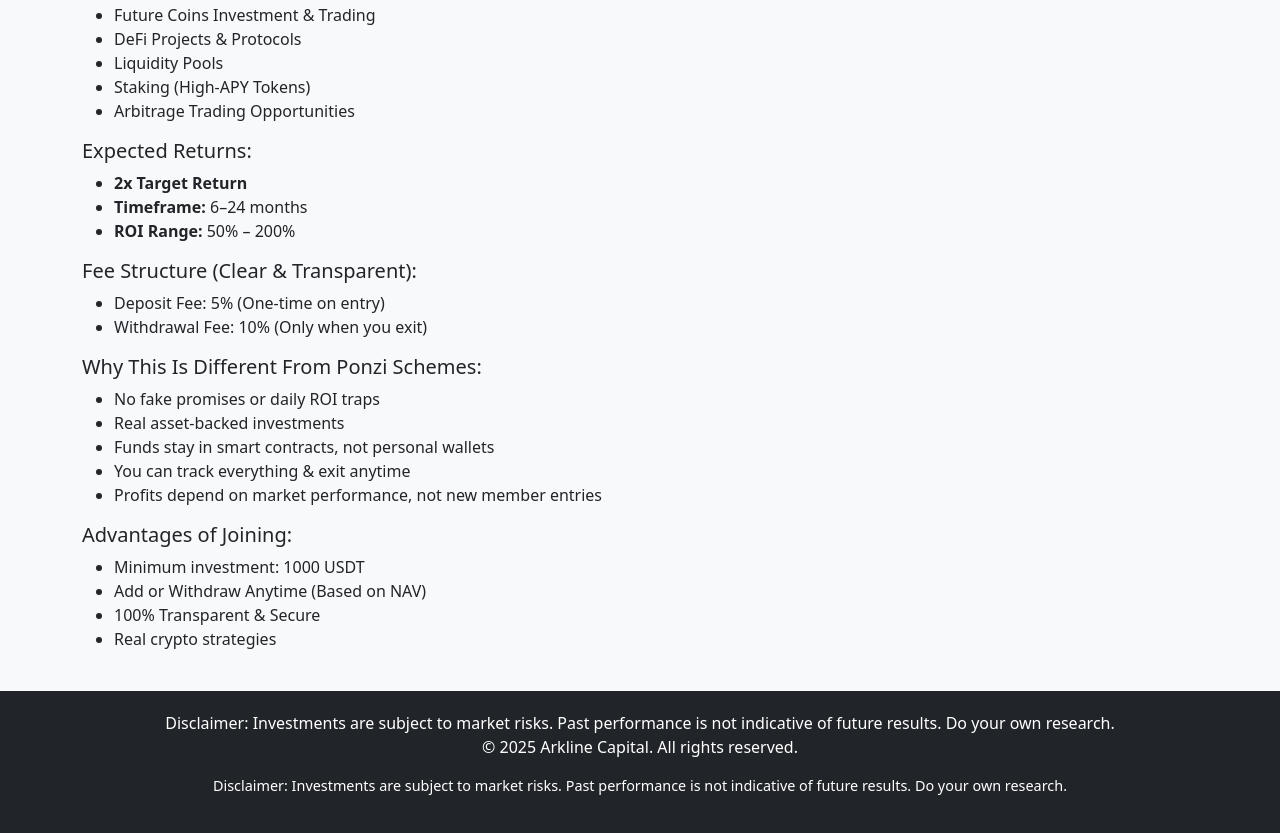
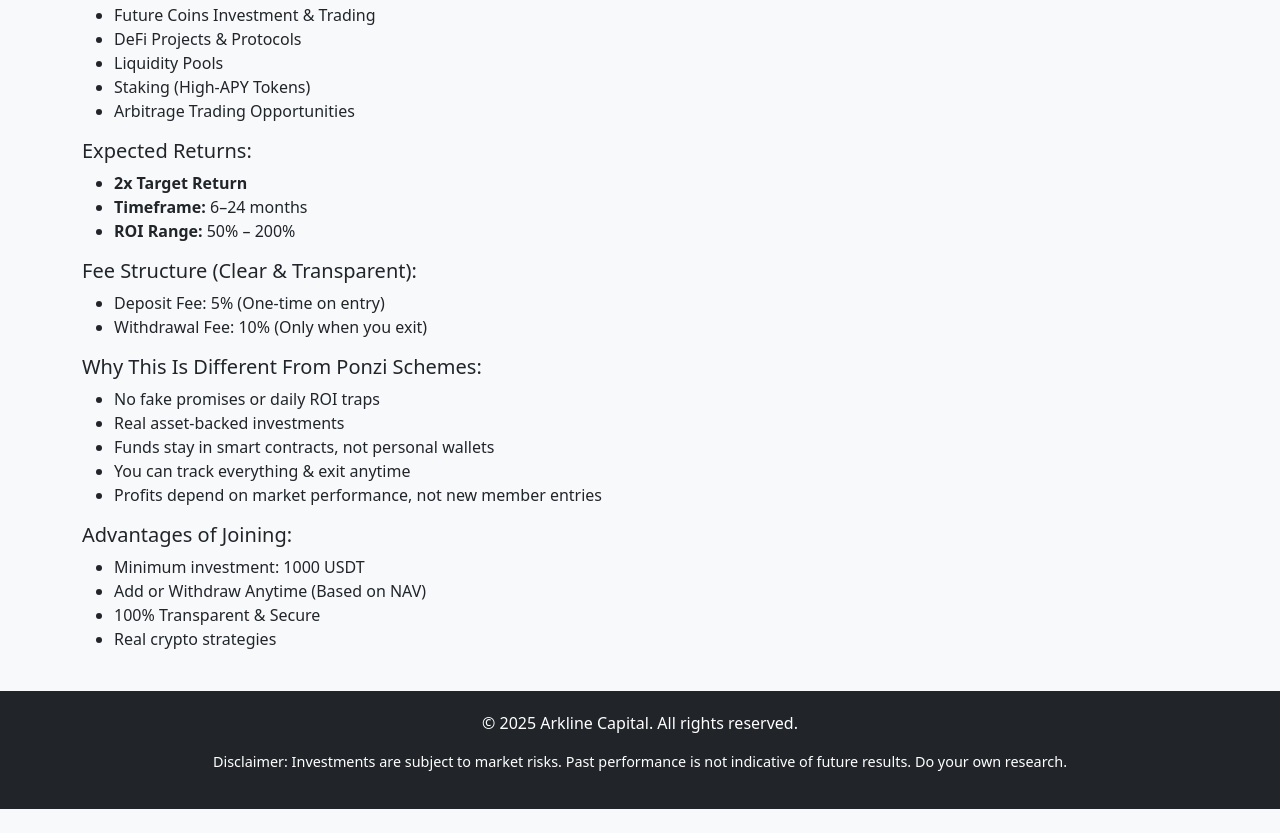
Before and after one commit to ArklineInvestment/arklineinvestment.github.io, a plain HTML site: page index.html in a window 1280 px wide. Shown: the part 683-1516 px from the top of the page. After the commit the page ends 1492 px from the top, so only its background shows below. Drawn offline with nearby package versions, Linux system fonts and the light colour scheme.

Commit message:
Update index.html

```diff
--- a/index.html
+++ b/index.html
@@ -102,7 +102,6 @@
   </div>
 
   <footer>
-    Disclaimer: Investments are subject to market risks. Past performance is not indicative of future results. Do your own research.
 
     <p>&copy; 2025 Arkline Capital. All rights reserved.</p>
     <p style="font-size: 0.9rem;">Disclaimer: Investments are subject to market risks. Past performance is not indicative of future results. Do your own research.</p>
```
